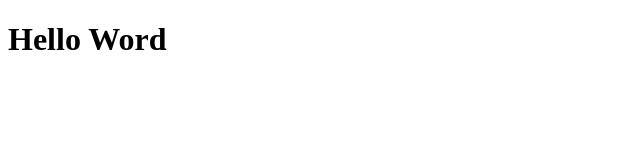
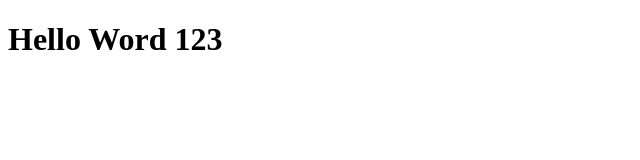
Before and after one commit to Fthurhmaan/latihan1-revoU, a plain HTML site: page index.html in a window 1280 px wide. Shown: the full height of the page, 0-640 px from the left. Drawn offline with Linux system fonts and the light colour scheme.

Commit message:
second commit

```diff
--- a/index.html
+++ b/index.html
@@ -4,6 +4,6 @@
         <title>Website ku</title>
     </head>
     <body>
-        <h1>Hello Word</h1>
+        <h1>Hello Word 123</h1>
     </body>
 </html>
```
